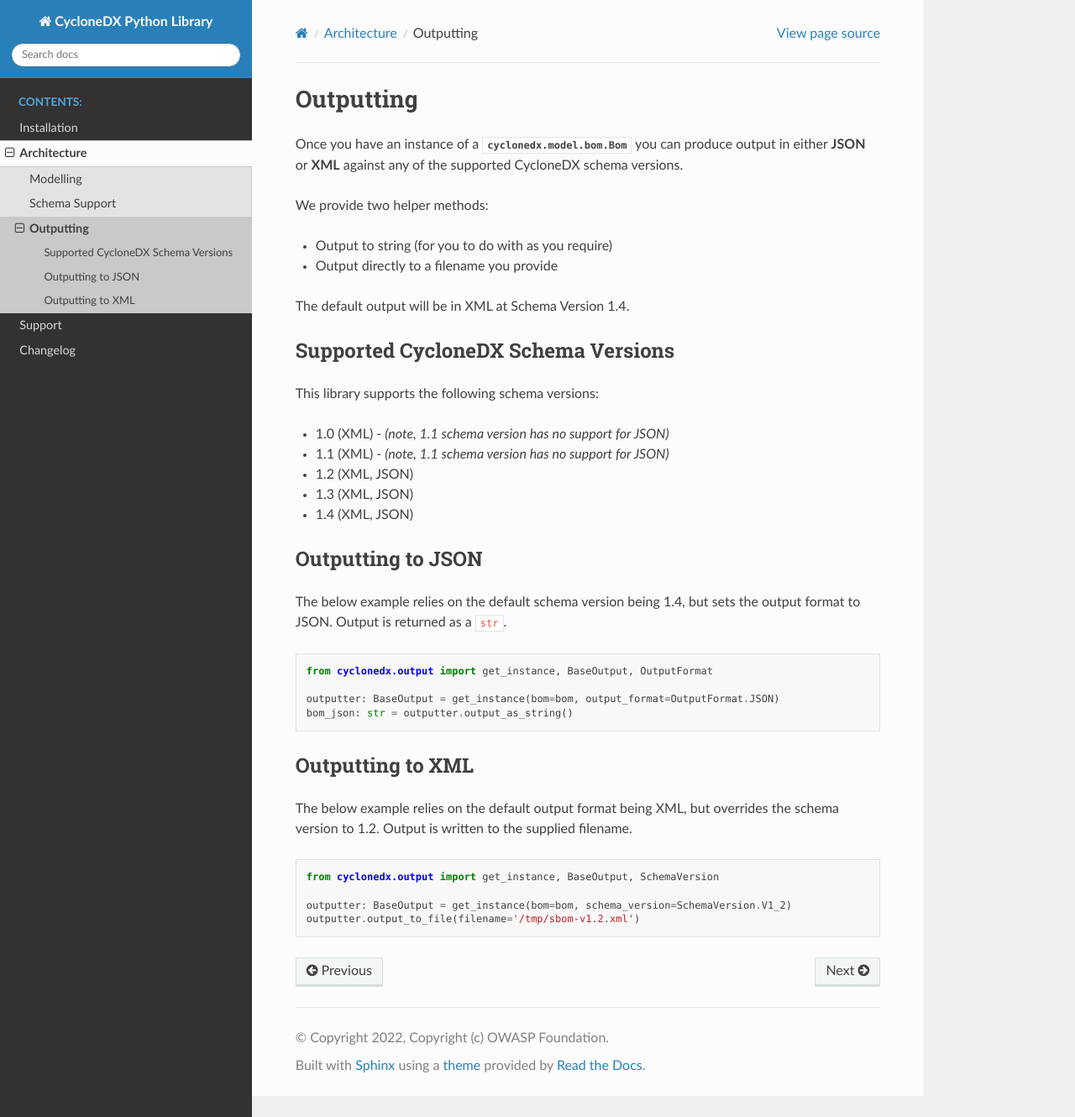
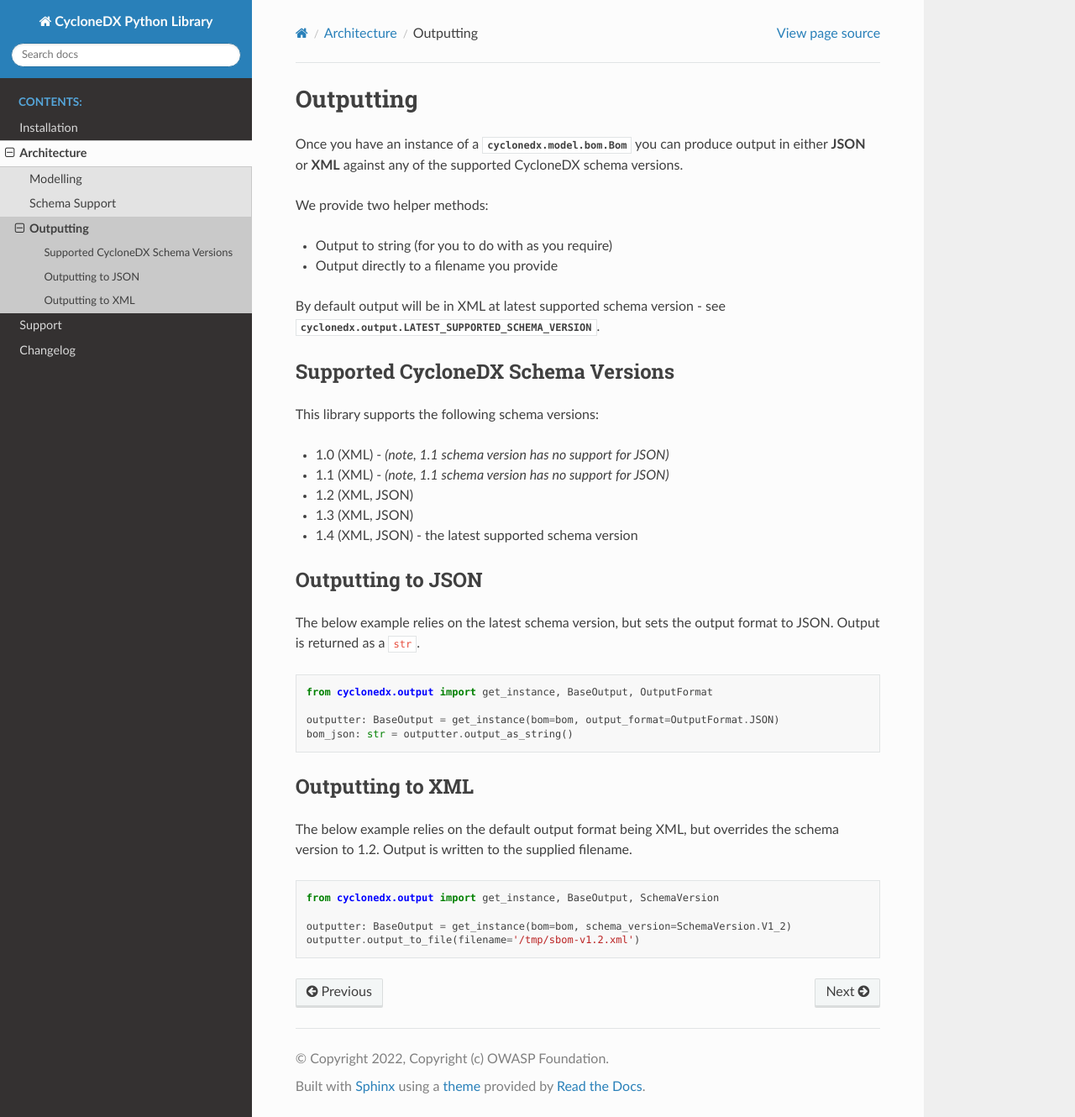
Before and after one commit to CycloneDX/cyclonedx-python-lib, a Sphinx documentation site: the page built from docs/outputting.rst, in a window 1280 px wide and 1330 px high. Shown: the whole window at 84% size. Built offline with Sphinx 7.4.7 and the Read the Docs theme 2.0.0, drawn with Linux system fonts in a browser that asks for light colours.

Commit message:
BREAKING CHANGE: replaced concept of default schema version with latest supported #171
Signed-off-by: Paul Horton <phorton@sonatype.com>

```diff
--- a/docs/outputting.rst
+++ b/docs/outputting.rst
@@ -23,7 +23,7 @@
 * Output to string (for you to do with as you require)
 * Output directly to a filename you provide
 
-The default output will be in XML at Schema Version 1.4.
+By default output will be in XML at latest supported schema version - see :py:mod:`cyclonedx.output.LATEST_SUPPORTED_SCHEMA_VERSION`.
 
 Supported CycloneDX Schema Versions
 -----------------------------------
@@ -34,12 +34,12 @@
 * 1.1 (XML) - `(note, 1.1 schema version has no support for JSON)`
 * 1.2 (XML, JSON)
 * 1.3 (XML, JSON)
-* 1.4 (XML, JSON)
+* 1.4 (XML, JSON) - the latest supported schema version
 
 Outputting to JSON
 ------------------
 
-The below example relies on the default schema version being 1.4, but sets the output format to JSON. Output is returned
+The below example relies on the latest schema version, but sets the output format to JSON. Output is returned
 as a ``str``.
 
 .. code-block:: python
```
Also changed, not shown: 1 other file.
